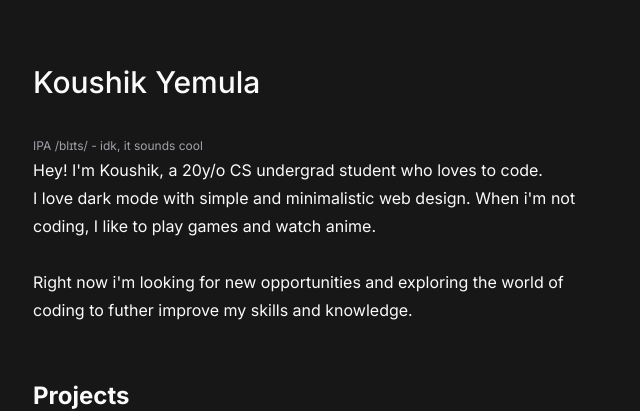
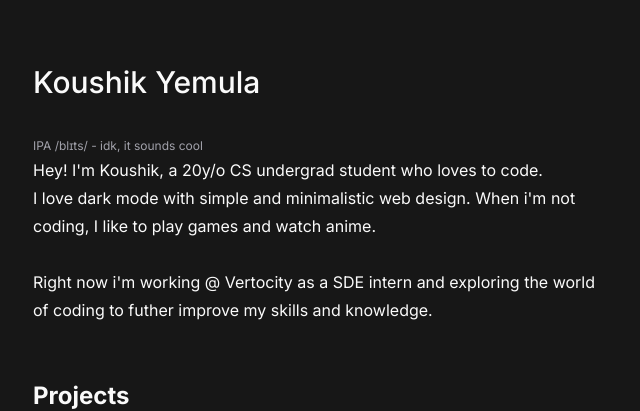
Before and after one commit to koushikyemula/portfolio, a Next.js app: page / in a window 1280 px wide. Shown: the top 411 px of the page, without its empty margins (319-959 px from the left). Built offline with nearby package versions, Linux system fonts and the light colour scheme.

Commit message:
chore: bio changes

```diff
--- a/app/page.tsx
+++ b/app/page.tsx
@@ -14,8 +14,8 @@ export default function Home() {
           like to play games and watch anime.
           <br />
           <br />
-          Right now i&apos;m looking for new opportunities and exploring the world of coding to futher improve
-          my skills and knowledge.
+          Right now i&apos;m working @ Vertocity as a SDE intern and exploring the world of coding to futher
+          improve my skills and knowledge.
         </p>
       </div>
       <Projects />
```
